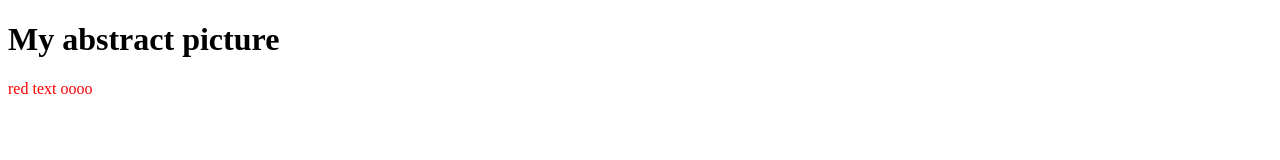
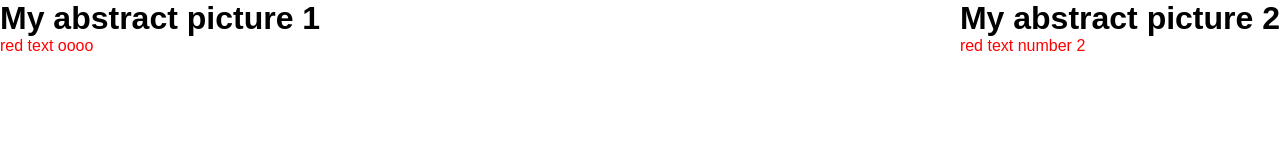
Before and after one commit to magnhan/mitt-abstrakte-bilde, a plain HTML site: page index.html in a window 1280 px wide. Drawn offline with Linux system fonts and the light colour scheme.

Commit message:
Flexbox initialised

```diff
--- a/index.html
+++ b/index.html
@@ -7,9 +7,15 @@
         <meta name="viewport" content="width=device-width, initial-scale=1.0">
     </head>
     <body>
-
-        <h1>My abstract picture</h1>
-        <p>red text oooo</p>
-
+        <div class="wrapper">
+            <div class="verticalWrapperModifier" class="wrapper" >
+                <h1>My abstract picture 1</h1>
+                <p>red text oooo</p>
+            </div>
+            <div class="verticalWrapperModifier" class="wrapper">
+                <h1>My abstract picture 2</h1>
+                <p>red text number 2</p>
+            </div>
+        </div>
     </body>
 </html>
--- a/style.css
+++ b/style.css
@@ -1,3 +1,28 @@
+* {
+    margin: 0px;
+    padding: 0px;
+    box-sizing: border-box;
+}
+
+body {
+    font-family: Arial, 'Helvetica Neue', Helvetica, sans-serif;
+    background-color: white;
+}
+
+.wrapper {
+    display: flex;
+    flex-wrap: wrap;
+    justify-content: space-between;
+}
+
+.verticalWrapperModifier{
+    flex-direction: column;
+}
+
+.horizontalWrapperModifier{
+    flex-direction: row;
+}
+
 p{
     color:red;
 }
```
